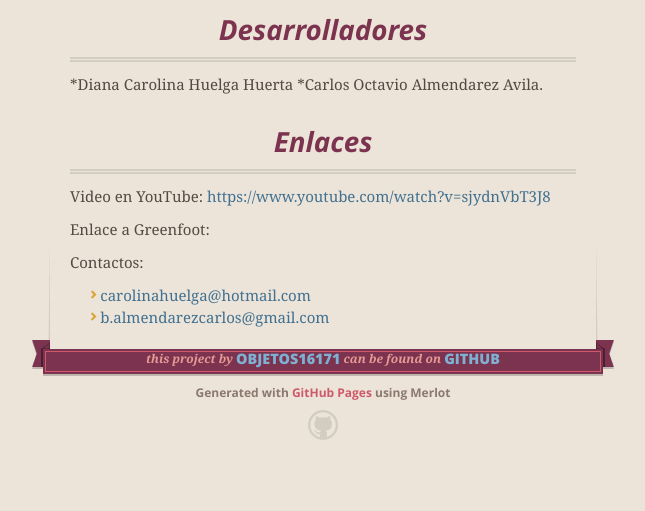
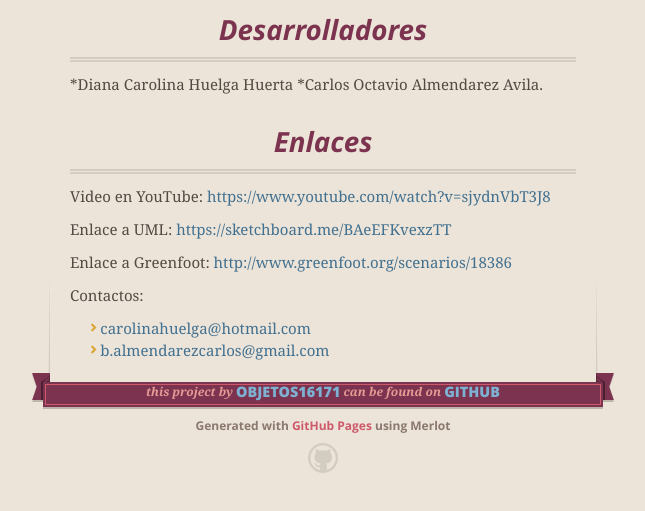
Before and after one commit to objetos16171/Unicorn-Valley, a plain HTML site: page index.html in a window 1280 px wide. Shown: the part 5980-6491 px from the top of the page, without its empty margins (317-962 px from the left). Before the commit the page ends 6460 px from the top, so only its background shows below. Drawn offline with nearby package versions, Linux system fonts and the light colour scheme.

Commit message:
Create gh-pages branch via GitHub

```diff
--- a/index.html
+++ b/index.html
@@ -111,7 +111,11 @@
 <p>Video en YouTube:
 <a href="https://www.youtube.com/watch?v=sjydnVbT3J8">https://www.youtube.com/watch?v=sjydnVbT3J8</a></p>
 
-<p>Enlace a Greenfoot:</p>
+<p>Enlace a UML:
+<a href="https://sketchboard.me/BAeEFKvexzTT">https://sketchboard.me/BAeEFKvexzTT</a></p>
+
+<p>Enlace a Greenfoot:
+<a href="http://www.greenfoot.org/scenarios/18386">http://www.greenfoot.org/scenarios/18386</a></p>
 
 <p>Contactos:</p>
 
```
Also changed, not shown: params.json (+1 -1 lines).
